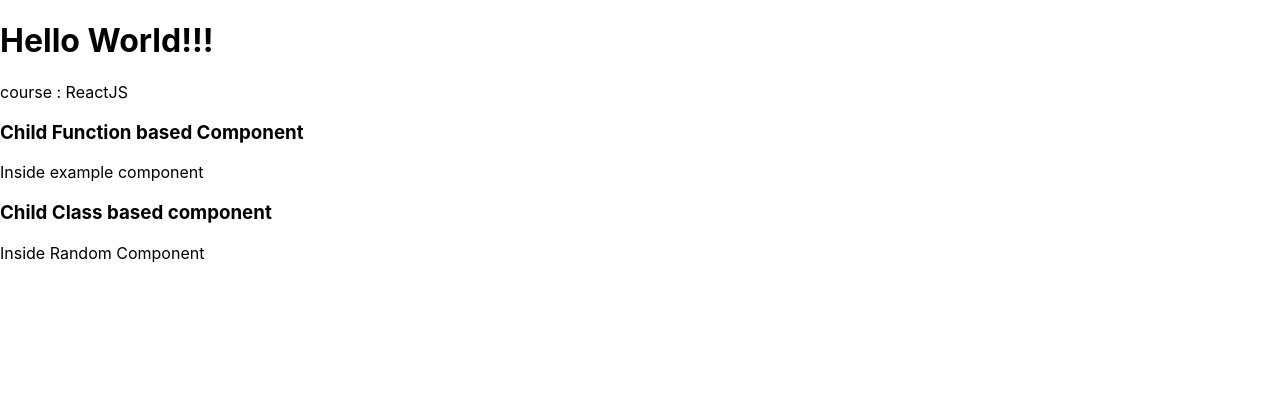
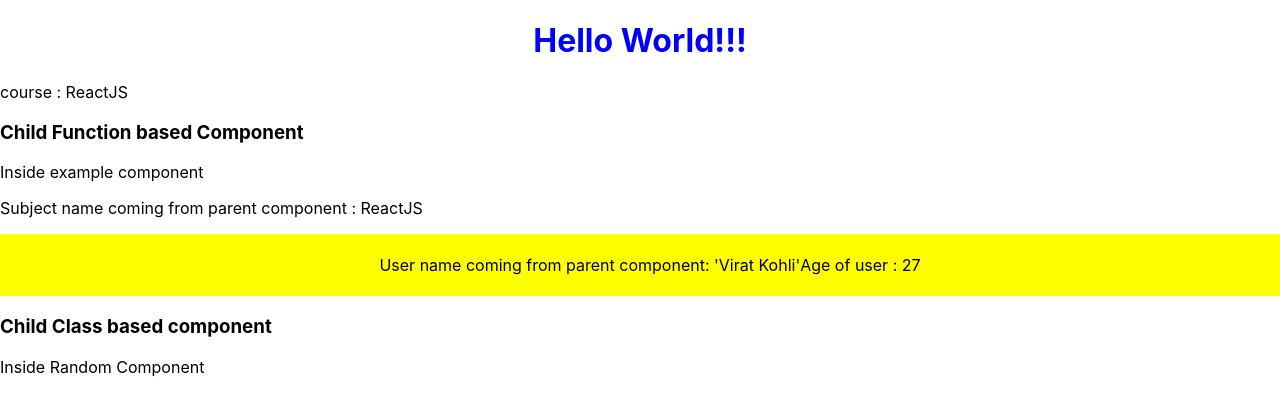
Before and after one commit to ashishsamuel/react-learning, a React (Create React App) app: page / in a window 1280 px wide. Shown: the top 416 px of the page. Built offline with nearby package versions, Linux system fonts and the light colour scheme.

Commit message:
props and inline styling changes

```diff
--- a/src/App.js
+++ b/src/App.js
@@ -1,17 +1,20 @@
 import './App.css';
 import Example from './components/Example';
 import { Random } from './components/Random';
+import User from './components/User';
 
 function App() {
   //js code
   const subjectName = "ReactJS";
+  const userName = "Virat Kohli";
   return (
     //jsx code
     <>
-      <h1>Hello World!!!</h1>
+      <h1 style={{textAlign: 'center', color: 'blue'}}>Hello World!!!</h1>
       <p>course : {subjectName}</p>
       <h3>Child Function based Component</h3>
-      <Example/>
+      <Example subjectName={subjectName}/>
+      <User uname={userName} age="27"/>
       <h3>Child Class based component</h3>
       <Random/>
     </>
--- a/src/components/Example.jsx
+++ b/src/components/Example.jsx
@@ -1,11 +1,15 @@
 
 // example of functional component
 
-function Example() {
+function Example({subjectName}) {
+    // console.log("props value coming from parent component",props);
+    // object destructuring
+    // {subjectName} = props
     return(
         <>
         <div>
             Inside example component
+            <p>Subject name coming from parent component : {subjectName}</p>
         </div>
         </>
     )
--- /dev/null
+++ b/src/components/User.jsx
@@ -0,0 +1,23 @@
+
+// functional component
+
+import React from 'react'
+
+function User(props) {
+    const divStyle = {
+        display: 'flex',
+        justifyContent: 'center',
+        padding: '5px 10px',
+        width: '100%',
+        background: 'yellow'
+    };
+    console.log("props coming from app.js file", props);
+  return (
+    <div style={divStyle}>
+        <p>User name coming from parent component: '{props.uname}'</p>
+        <p>Age of user : {props.age}</p>
+    </div>
+  )
+}
+
+export default User
```
Also changed, not shown: src/components/Status.jsx (added, +12 -0 lines).
